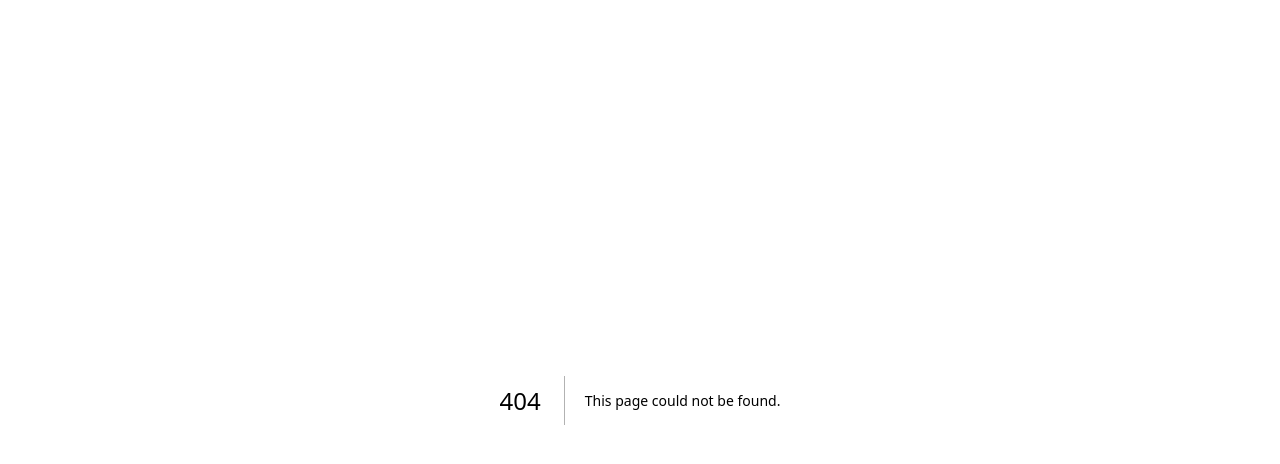
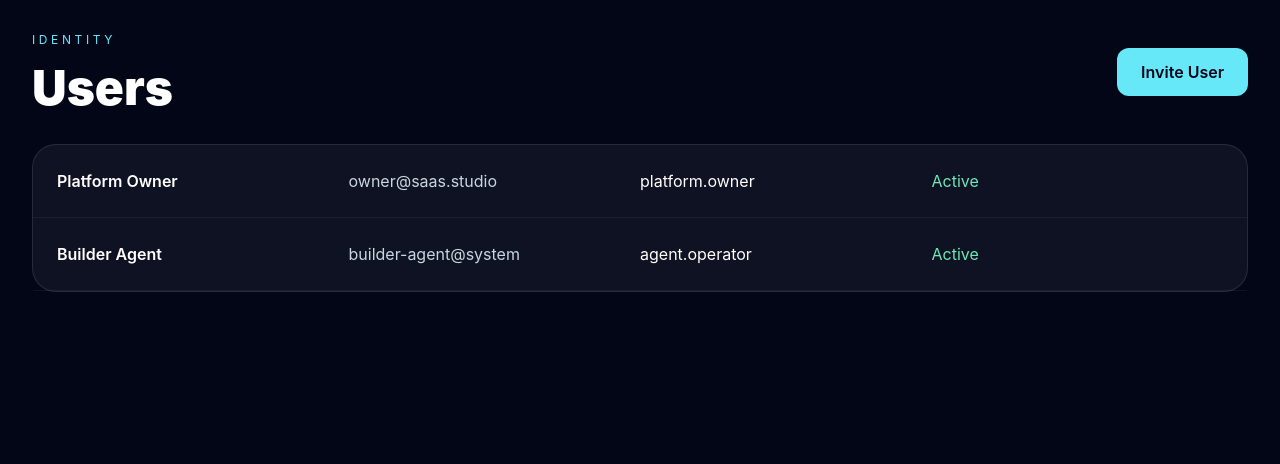
Before and after one commit to unboxd-cloud/saas-studio, a Next.js app in the folder apps/web/: page /users in a window 1280 px wide. Before the commit this address had no page. Shown: the top 464 px of the page. Built offline with nearby package versions, Linux system fonts and the light colour scheme.

Commit message:
Add Next.js users page

```diff
--- /dev/null
+++ b/apps/web/src/app/users/page.tsx
@@ -0,0 +1,30 @@
+const users = [
+  { name: 'Platform Owner', email: 'owner@saas.studio', role: 'platform.owner', status: 'Active' },
+  { name: 'Builder Agent', email: 'builder-agent@system', role: 'agent.operator', status: 'Active' }
+];
+
+export default function UsersPage() {
+  return (
+    <main className="min-h-screen bg-slate-950 p-8 text-white">
+      <div className="mx-auto max-w-7xl space-y-8">
+        <div className="flex items-center justify-between">
+          <div>
+            <p className="text-xs uppercase tracking-[0.3em] text-cyan-300">Identity</p>
+            <h1 className="mt-4 text-5xl font-black">Users</h1>
+          </div>
+          <button className="rounded-xl bg-cyan-300 px-6 py-3 font-semibold text-slate-950">Invite User</button>
+        </div>
+        <div className="rounded-3xl border border-white/10 bg-white/5">
+          {users.map((user) => (
+            <div key={user.email} className="grid grid-cols-4 border-b border-white/5 p-6">
+              <div className="font-semibold">{user.name}</div>
+              <div className="text-slate-300">{user.email}</div>
+              <div>{user.role}</div>
+              <div className="text-emerald-300">{user.status}</div>
+            </div>
+          ))}
+        </div>
+      </div>
+    </main>
+  );
+}
```
